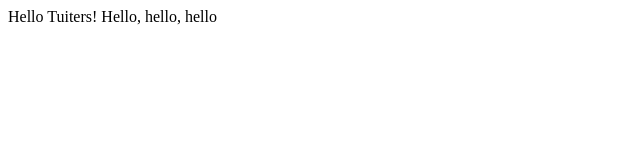
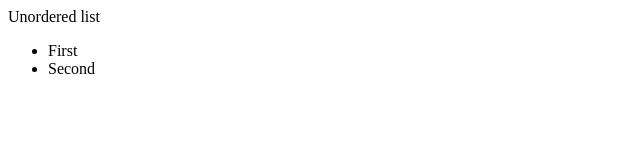
Before and after one commit to Protospi/Tuiter, a plain HTML site: page index.html in a window 1280 px wide. Shown: the whole page, without its empty margins (0-640 px from the left). Drawn offline with Linux system fonts and the light colour scheme.

Commit message:
Update index.html

```diff
--- a/index.html
+++ b/index.html
@@ -5,6 +5,10 @@
       <title>Tuiter!</title>
     </head>
     <body>
-      Hello Tuiters! Hello, hello, hello
+      Unordered list
+        <ul>
+            <li>First</li>
+            <li>Second</li>
+        </ul>
     </body>
 </html>
```
